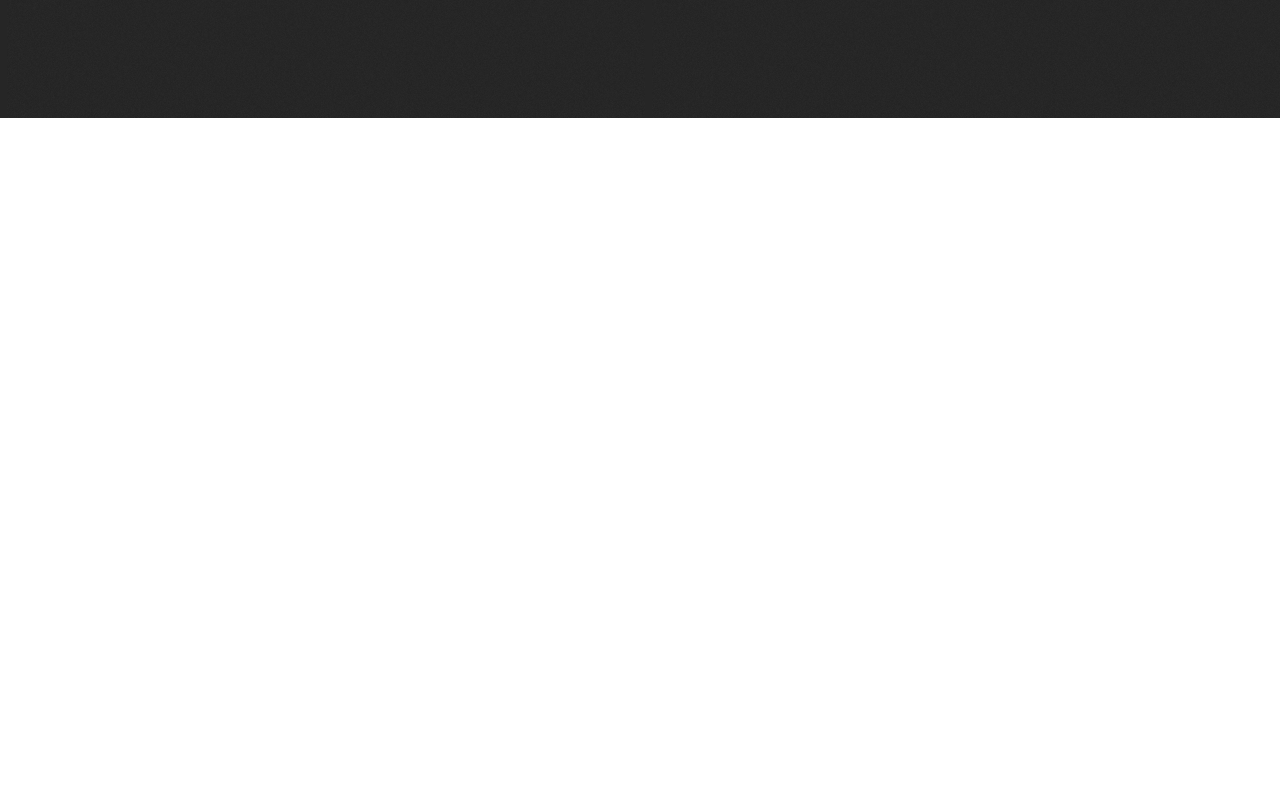
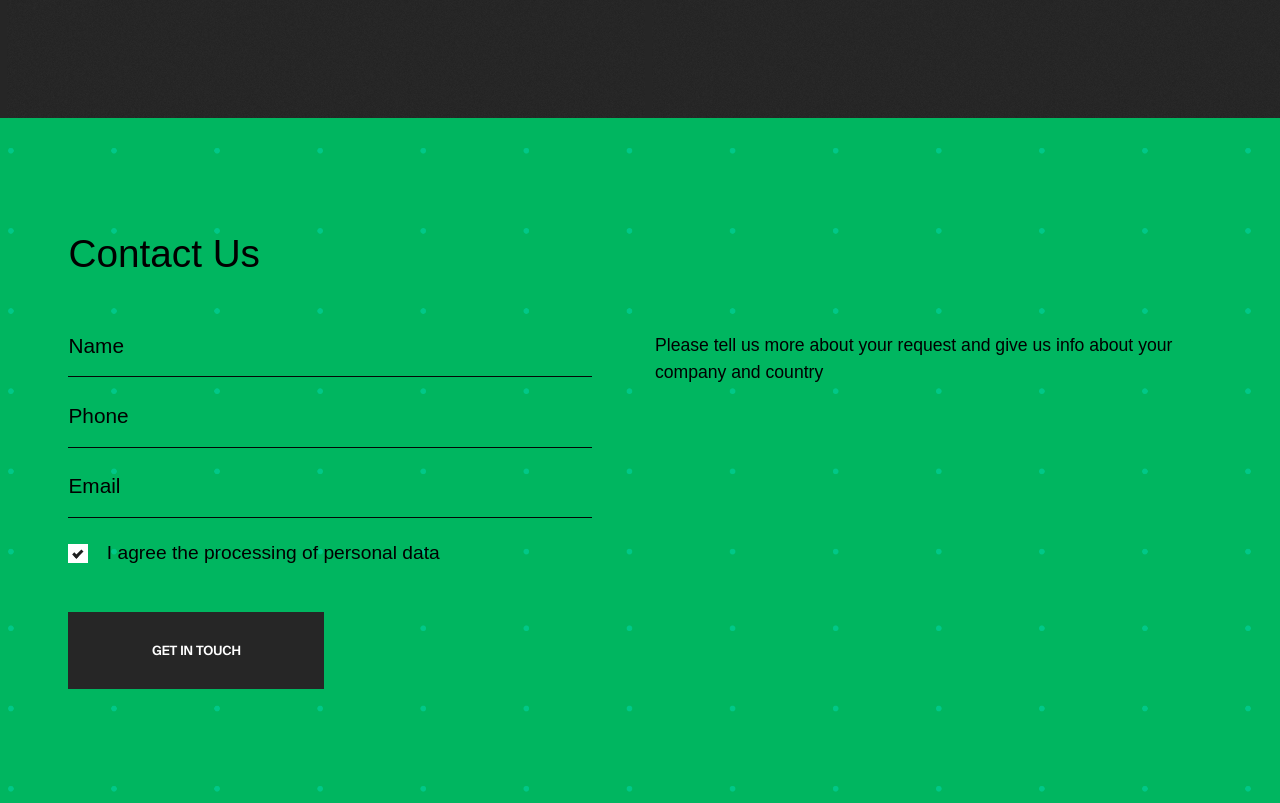
Before and after one commit to golinka/vintage-project, a Vue app: page / in a window 1280 px wide. Shown: the part 1026-1829 px from the top of the page. Before the commit the page ends 1144 px from the top, so only its background shows below. Built offline with nearby package versions, Linux system fonts and the light colour scheme.

Commit message:
feat(layout): added contact section with validation

```diff
--- a/package.json
+++ b/package.json
@@ -9,6 +9,7 @@
   },
   "dependencies": {
     "bootstrap": "^4.3.1",
+    "vee-validate": "^2.2.0",
     "vue": "^2.6.6",
     "vue2-google-maps": "^0.10.6"
   },
--- a/src/App.vue
+++ b/src/App.vue
@@ -82,11 +82,63 @@
         </div>
       </div>
     </section>
+    <section class="contact section-container">
+      <div class="row">
+        <div class="col-12">
+          <h2>Contact Us</h2>
+        </div>
+      </div>
+      <div class="row">
+        <div class="col-md-6 col-12 pr-5">
+          <form @submit.prevent="submit">
+            <InputGroup
+              :rules="'required|alpha'"
+              :name="'name'"
+              @valueChanged="valueChanged"
+              :value="form.name"/>
+            <InputGroup
+              :rules="'required|digits:10'"
+              :name="'phone'"
+              @valueChanged="valueChanged"
+              :value="form.phone"/>
+            <InputGroup
+              :rules="'required|email'"
+              :name="'email'"
+              @valueChanged="valueChanged"
+              :value="form.email"/>
+            <label class="checkbox mt-4 mb-5">
+              I agree the processing of personal data
+              <input
+                v-validate="'required'"
+                class="checkbox__input"
+                name="checkbox"
+                type="checkbox"
+                checked="checked">
+              <span class="checkbox__checkmark"></span>
+              <small
+                v-if="validationError('checkbox')"
+                class="error-text mt-2">{{ validationError('checkbox') }}</small>
+            </label>
+            <button
+              :disabled="disableButton"
+              class="btn"
+              type="submit">Get in touch</button>
+          </form>
+        </div>
+        <div class="contact__paragraph col-md-6 col-12 pr-5">
+          <p>
+            Please tell us more about your request and give us
+            info about your company and country
+          </p>
+        </div>
+      </div>
+    </section>
   </main>
 </template>
 
 <script>
 import MapStyles from './googleMapStyle.json';
+import InputGroup from './components/InputGroup.vue';
 
 export default {
   data() {
@@ -140,17 +192,51 @@ export default {
         disableDefaultUi: false,
         styles: MapStyles,
       },
+      form: {
+        name: '',
+        phone: '',
+        email: '',
+      },
+      submitting: false,
     };
   },
   computed: {
     activeOffice() {
       return this.offices[this.active];
     },
+    validationError() {
+      return field => this.$validator.errors.first(field);
+    },
+    disableButton() {
+      return !!this.errors.all().length || this.submitting;
+    },
   },
   methods: {
     showTab(index) {
       this.active = index;
     },
+    valueChanged({ name, value }) {
+      this.form[name] = value;
+    },
+    async submit() {
+      if (await this.$validator.validate()) {
+        this.submitting = true;
+        const response = await fetch('http://httpbin.org/post', {
+          method: 'POST',
+          headers: {
+            Accept: 'application/json',
+            'Content-Type': 'application/json',
+          },
+          body: JSON.stringify(this.form),
+        });
+        const { data } = await response.json();
+        console.log(data);
+        this.submitting = false;
+      }
+    },
+  },
+  components: {
+    InputGroup,
   },
 };
 </script>
--- /dev/null
+++ b/src/assets/scss/_forms.scss
@@ -0,0 +1,171 @@
+$error-color: #c93232;
+
+.input-group {
+  font-family: 'SuisseIntl Light', sans-serif;
+  font-weight: 300;
+
+  &__wrapper {
+    height: 3.9em;
+    border-bottom: 1px solid #040707;
+    position: relative;
+    display: flex;
+    margin-bottom: .5em;
+    transition: border .3s ease;
+  }
+
+  label {
+    position: absolute;
+    transform: translateY(-50%);
+    top: 50%;
+    left: 0;
+  }
+
+  label,
+  input {
+    color: black;
+    font-size: 1.3em;
+    transition: color .3s ease;
+  }
+
+  input {
+    display: block;
+    flex-grow: 1;
+    padding-left: 7.15em;
+    margin: 0 -.5em;
+    border: none;
+    background-color: transparent;
+    font-family: 'SuisseIntl Light', sans-serif;
+    font-weight: 300;
+  }
+
+  &:focus-within {
+    .input-group {
+      &__wrapper {
+        border-bottom: 1px solid white;
+      }
+    }
+
+    label,
+    input {
+      color: white;
+    }
+  }
+
+  &.invalid {
+    .input-group {
+      &__wrapper {
+        border-bottom-color: $error-color;
+
+        label {
+          color: $error-color;
+        }
+      }
+    }
+  }
+}
+
+.error-text {
+  display: block;
+  color: $error-color;
+  font-size: 1em;
+}
+
+.checkbox {
+  display: block;
+  position: relative;
+  padding-left: 2em;
+  cursor: pointer;
+  -webkit-user-select: none;
+  -moz-user-select: none;
+  -ms-user-select: none;
+  user-select: none;
+  font-family: 'SuisseIntl Light', sans-serif;
+  font-weight: 300;
+  font-size: 1.2em;
+  transition: color .3s ease;
+
+  &__input {
+    position: absolute;
+    opacity: 0;
+    cursor: pointer;
+    height: 0;
+    width: 0;
+
+    &:focus {
+      & ~ .checkbox__checkmark {
+        outline: -webkit-focus-ring-color auto 5px;
+        outline-offset: -2px;
+      }
+    }
+
+    &:checked {
+      & ~ .checkbox__checkmark {
+        &:after {
+          display: block;
+        }
+      }
+    }
+  }
+
+  &__checkmark {
+    position: absolute;
+    top: .1em;
+    left: 0;
+    height: 1em;
+    width: 1em;
+    background-color: white;
+
+    &:after {
+      content: "";
+      position: absolute;
+      display: none;
+      left: .35em;
+      top: .2em;
+      width: .3em;
+      height: .5em;
+      border: solid #1f1f1f;
+      border-width: 0 3px 3px 0;
+      -webkit-transform: rotate(45deg);
+      -ms-transform: rotate(45deg);
+      transform: rotate(45deg);
+    }
+  }
+
+  &:hover {
+    color: white;
+
+    .checkbox {
+      &__input ~ &__checkmark {
+        background-color: #ccc;
+      }
+    }
+  }
+}
+
+.btn {
+  cursor: pointer;
+  width: 100%;
+  max-width: 20em;
+  height: 6em;
+  font-size: .8em;
+  font-family: 'SuisseIntl Semibold', sans-serif;
+  border: none;
+  background-color: #262626;
+  text-align: center;
+  color: white;
+  text-transform: uppercase;
+  transition: all .3s ease;
+
+  &:hover {
+    background-color: #363636;
+  }
+
+  &[disabled] {
+    cursor: default;
+    opacity: .8;
+
+    &:hover {
+      background-color: #262626;
+    }
+  }
+}
--- a/src/assets/scss/app.scss
+++ b/src/assets/scss/app.scss
@@ -1,5 +1,6 @@
 @import '../../../node_modules/bootstrap/scss/bootstrap-grid';
 @import '_fonts';
+@import '_forms';
 
 $base-color: #333333;
 $green-active: #3db565;
@@ -136,3 +137,17 @@ h2 {
     white-space: pre;
   }
 }
+
+.contact {
+  background: url('../images/contact-background.png');
+  background-size: cover;
+
+  &__paragraph {
+    p {
+      font-family: 'SuisseIntl Light', sans-serif;
+      font-weight: 300;
+      font-size: 1.1em;
+      line-height: 1.5;
+    }
+  }
+}
--- /dev/null
+++ b/src/components/InputGroup.vue
@@ -0,0 +1,61 @@
+<template>
+  <div
+    class="input-group"
+    :class="{ 'invalid': validationError(name) }">
+    <div class="input-group__wrapper">
+      <label :for="name">{{ capitalizeName }}</label>
+      <input
+        v-model="inputValue"
+        v-validate="rules"
+        :id="name"
+        :name="name"
+        @input="changeValue"
+        type="text">
+    </div>
+    <small
+      v-if="validationError(name)"
+      class="error-text mb-2">{{ validationError(name) }}</small>
+  </div>
+</template>
+
+<script>
+export default {
+  inject: ['$validator'],
+  props: {
+    rules: {
+      type: String,
+      required: true,
+    },
+    name: {
+      type: String,
+      required: true,
+    },
+    value: {
+      required: true,
+    },
+  },
+  data() {
+    return {
+      inputValue: this.value,
+    };
+  },
+  computed: {
+    capitalizeName() {
+      if (!this.name) return '';
+      const result = this.name.toString();
+      return result.charAt(0).toUpperCase() + result.slice(1);
+    },
+    validationError() {
+      return field => this.$validator.errors.first(field);
+    },
+  },
+  methods: {
+    changeValue() {
+      this.$emit('valueChanged', {
+        name: this.name,
+        value: this.inputValue,
+      });
+    },
+  },
+};
+</script>
--- a/src/main.js
+++ b/src/main.js
@@ -1,9 +1,11 @@
 import Vue from 'vue';
 import * as VueGoogleMaps from 'vue2-google-maps';
+import VeeValidate from 'vee-validate';
 import App from './App.vue';
 
 import './assets/scss/app.scss';
 
+Vue.use(VeeValidate);
 Vue.use(VueGoogleMaps, {
   load: {
     key: 'AIzaSyBzwLvvBZF16oxLnoThjQgOqhVd2jHLWpg',
```
Also changed, not shown: src/components/HelloWorld.vue (deleted, +0 -58 lines), src/assets/images/contact-background.png (added), 1 other file (tests, documents, lock files or other folders).
